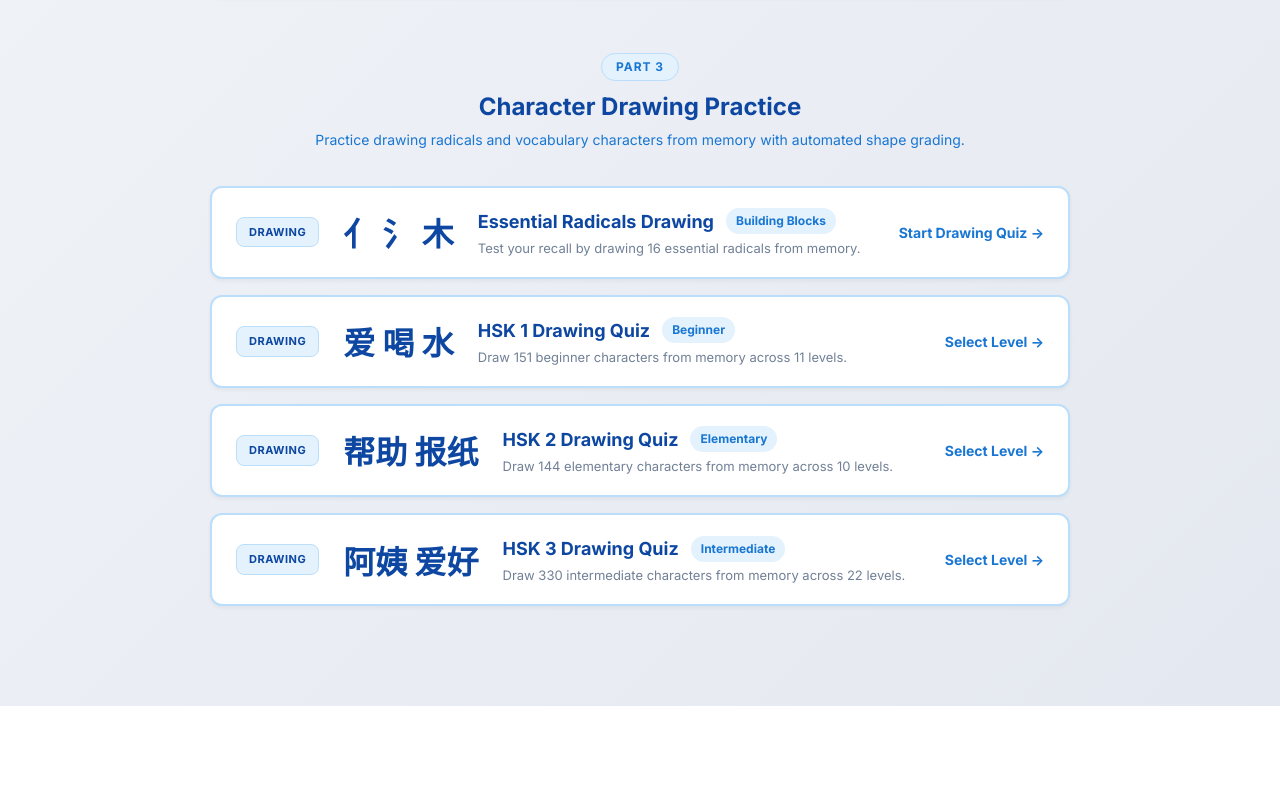
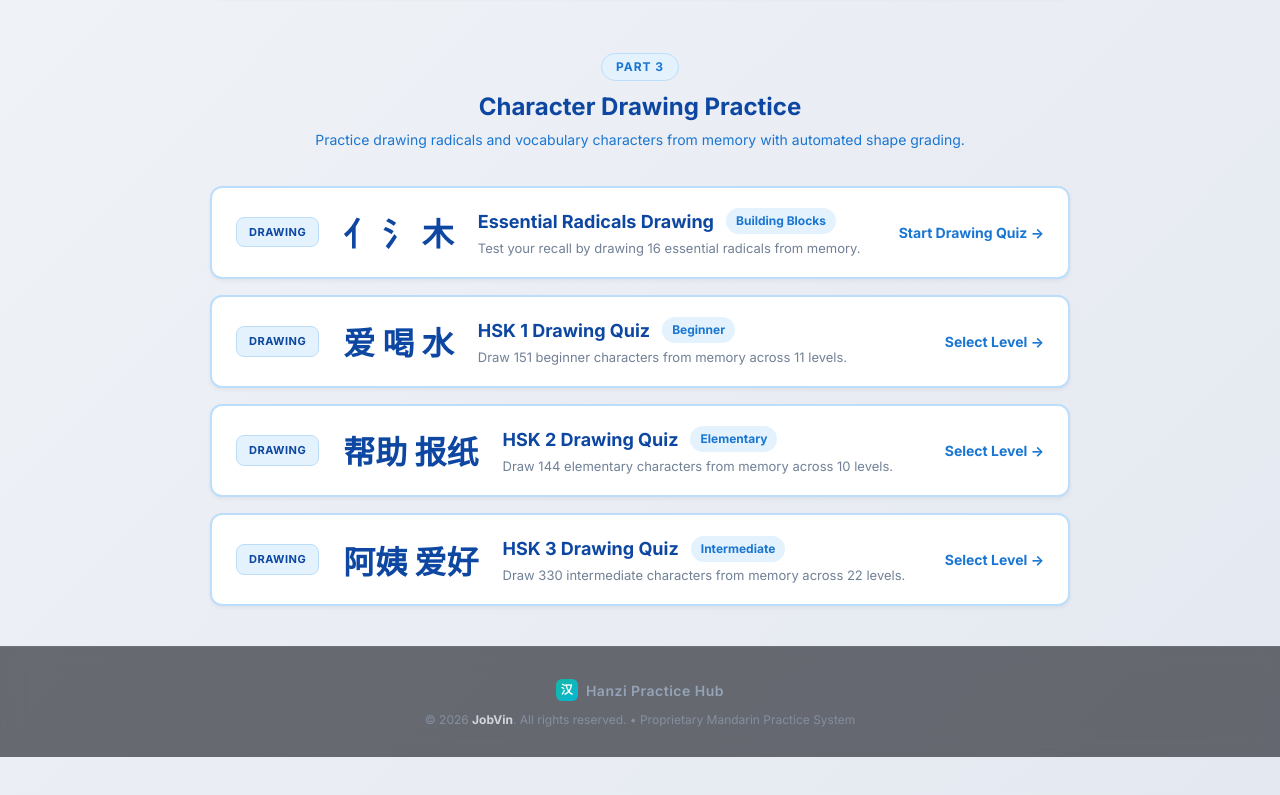
Before and after one commit to JobVin/Chinese-Pinyin-Website, a website: page index.html in a window 1280 px wide. Shown: the part 1074-1869 px from the top of the page. Before the commit the page ends 1780 px from the top, so only its background shows below. Drawn offline with Linux system fonts and the light colour scheme.

Commit message:
feat(security): add proprietary license, copyright metadata, and watermarking pipeline

```diff
--- a/drawing.js
+++ b/drawing.js
@@ -1812,6 +1812,19 @@
       undo: () => {
         strokes.pop();
         redraw();
+      },
+      toWatermarkedDataURL: (watermarkText = '© Chinese Pinyin Hub • JobVin') => {
+        const exportCanvas = document.createElement('canvas');
+        exportCanvas.width = width;
+        exportCanvas.height = height;
+        const expCtx = exportCanvas.getContext('2d');
+        expCtx.drawImage(canvas, 0, 0);
+        expCtx.font = '10px -apple-system, BlinkMacSystemFont, "Segoe UI", Roboto, sans-serif';
+        expCtx.fillStyle = 'rgba(100, 116, 139, 0.45)';
+        expCtx.textAlign = 'right';
+        expCtx.textBaseline = 'bottom';
+        expCtx.fillText(watermarkText, width - 8, height - 6);
+        return exportCanvas.toDataURL('image/png');
       }
     };
 
--- a/index.html
+++ b/index.html
@@ -5,6 +5,9 @@
   <meta name="viewport" content="width=device-width, initial-scale=1.0">
   <title>Mandarin Hanzi Practice Hub | 汉字练习</title>
   <meta name="description" content="Identify and match Mandarin Chinese characters with Pinyin in a clean, Tofugu-inspired interactive card quiz.">
+  <meta name="author" content="JobVin">
+  <meta name="copyright" content="© 2026 JobVin. All Rights Reserved.">
+  <meta name="application-watermark" content="CPW-AUTH-2026-JOBVIN">
   <link rel="stylesheet" href="styles.css">
   <link rel="icon" type="image/svg+xml" href="assets/icons/favicon.svg">
   <link rel="icon" href="assets/icons/favicon.ico" sizes="any">
@@ -435,6 +438,19 @@
 
   </main>
 
+  <!-- SITE FOOTER BRAND & COPYRIGHT WATERMARK -->
+  <footer class="site-footer">
+    <div class="footer-container">
+      <div class="footer-brand">
+        <span class="footer-logo">汉</span>
+        <span>Hanzi Practice Hub</span>
+      </div>
+      <p class="footer-copyright">
+        © 2026 <strong>JobVin</strong>. All rights reserved. • Proprietary Mandarin Practice System
+      </p>
+    </div>
+  </footer>
+
   <!-- HSK SUB-LEVEL STAGE PICKER MODAL -->
   <div class="modal-overlay" id="stage-modal">
     <div class="modal-card stage-modal-card">
--- a/package.json
+++ b/package.json
@@ -8,7 +8,8 @@
     "audit": "node scripts/audit_characters.js",
     "build:datasets": "node scripts/build_hsk_datasets.js",
     "fix:variants": "node scripts/fix_datasets_and_variants.js",
-    "check:hanzi-coverage": "node scripts/audits/check_hanzi_writer_coverage.js"
+    "check:hanzi-coverage": "node scripts/audits/check_hanzi_writer_coverage.js",
+    "build:bundle": "node scripts/build_protected_bundle.js"
   },
   "repository": {
     "type": "git",
@@ -25,7 +26,7 @@
     "learning"
   ],
   "author": "JobVin",
-  "license": "MIT",
+  "license": "UNLICENSED",
   "bugs": {
     "url": "https://github.com/JobVin/Chinese-Pinyin-Website/issues"
   },
--- a/styles.css
+++ b/styles.css
@@ -2069,3 +2069,61 @@ body {
     padding: 0 2px;
   }
 }
+
+/* ==========================================================================
+   SITE FOOTER & WATERMARK BRANDING
+   ========================================================================== */
+.site-footer {
+  margin-top: auto;
+  padding: 32px 20px 28px;
+  border-top: 1px solid rgba(255, 255, 255, 0.07);
+  background: rgba(15, 17, 26, 0.6);
+  backdrop-filter: blur(10px);
+  text-align: center;
+  position: relative;
+  z-index: 10;
+  user-select: none;
+}
+
+.footer-container {
+  max-width: 900px;
+  margin: 0 auto;
+  display: flex;
+  flex-direction: column;
+  align-items: center;
+  gap: 10px;
+}
+
+.footer-brand {
+  display: inline-flex;
+  align-items: center;
+  gap: 8px;
+  font-size: 14px;
+  font-weight: 600;
+  color: var(--text-muted, #94a3b8);
+  letter-spacing: 0.5px;
+}
+
+.footer-logo {
+  display: inline-flex;
+  align-items: center;
+  justify-content: center;
+  width: 22px;
+  height: 22px;
+  background: linear-gradient(135deg, #14b8a6, #06b6d4);
+  color: #fff;
+  border-radius: 6px;
+  font-size: 12px;
+  font-weight: bold;
+}
+
+.footer-copyright {
+  font-size: 12px;
+  color: rgba(148, 163, 184, 0.65);
+  margin: 0;
+  line-height: 1.5;
+}
+
+.footer-copyright strong {
+  color: rgba(226, 232, 240, 0.85);
+}
```
Also changed, not shown: scripts/build_protected_bundle.js (added, +78 -0 lines), 1 other file.
